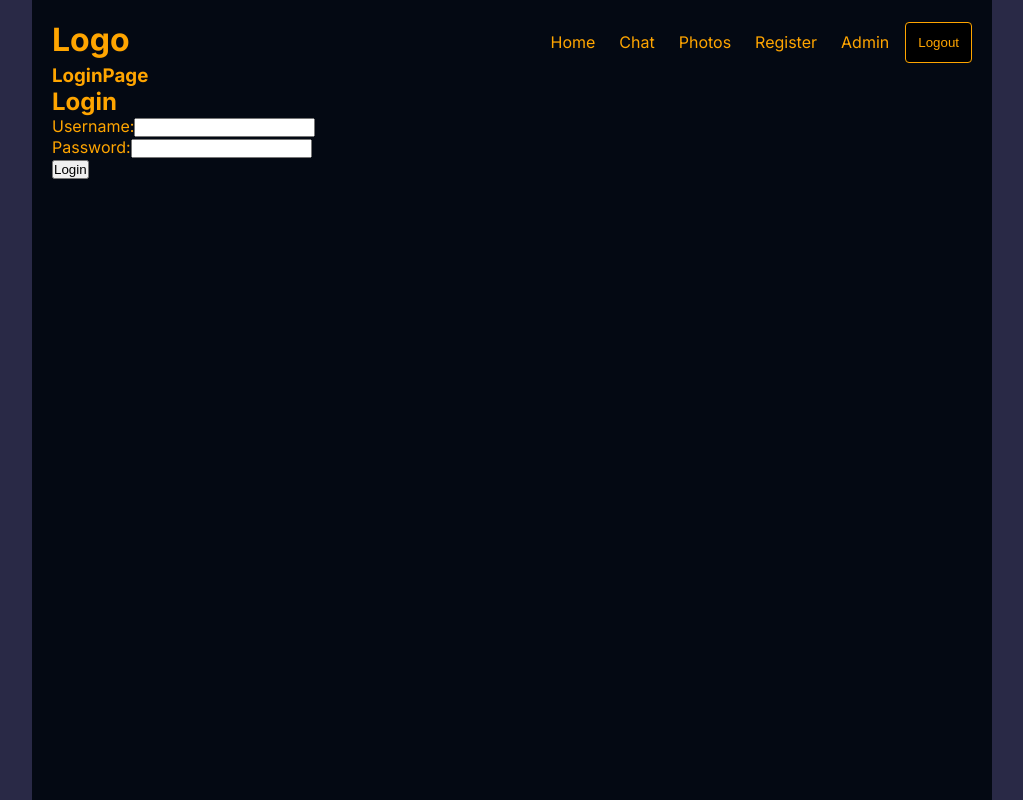
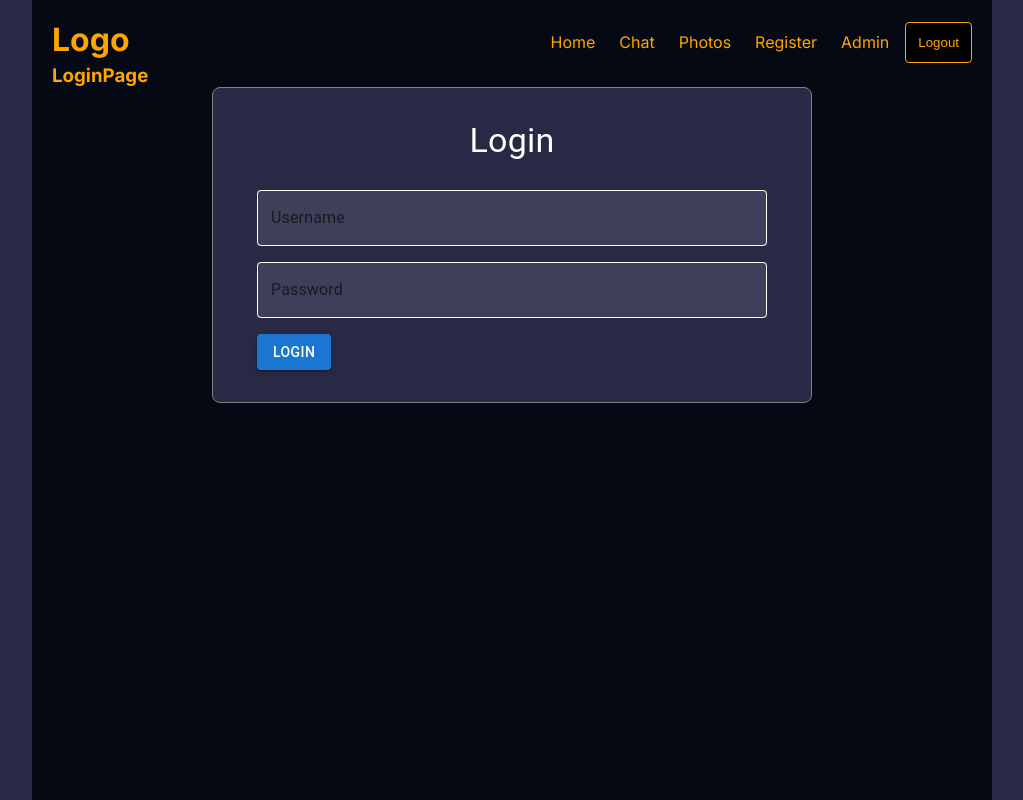
Before and after one commit to Yuriy4VF/next, a Next.js app: page /login in a window 1280 px wide. Shown: the whole page, without its empty margins (128-1151 px from the left). Built offline with nearby package versions, Linux system fonts and the light colour scheme.

Commit message:
refact: login form refactored

```diff
--- a/src/components/LoginForm.tsx
+++ b/src/components/LoginForm.tsx
@@ -1,15 +1,91 @@
-import { useState } from "react";
+import React, { useState } from "react";
+import { useForm } from "react-hook-form";
+import { yupResolver } from "@hookform/resolvers/yup";
+import * as yup from "yup";
+import styled from "styled-components";
+import { TextField, Button, Typography, Container } from "@mui/material";
+
+const loginSchema = yup.object().shape({
+  username: yup
+    .string()
+    .required("Username is required")
+    .min(3, "Username must be at least 3 characters")
+    .max(20, "Username must not exceed 20 characters"),
+  password: yup
+    .string()
+    .required("Password is required")
+    .min(6, "Password must be at least 6 characters")
+    .max(30, "Password must not exceed 30 characters"),
+});
+
+const StyledContainer = styled(Container)`
+  max-width: 400px;
+  min-width: 240px;
+  background-color: var(--bgSoft);
+  border: 1px solid gray;
+  padding: 12px;
+  border-radius: 8px;
+  color: white;
+`;
+
+const StyledForm = styled.form`
+  display: flex;
+  flex-direction: column;
+  gap: 16px;
+  padding: 20px;
+`;
+
+const StyledButton = styled(Button)`
+  align-self: flex-start;
+`;
+
+const ErrorMessage = styled(Typography)`
+  color: red;
+`;
+
+const SuccessMessage = styled(Typography)`
+  color: green;
+`;
+
+const StyledTextField = styled(TextField)`
+  background-color: rgba(255, 255, 255, 0.1);
+  color: white;
+
+  & .MuiInputBase-input {
+    color: white;
+  }
+
+  & .MuiOutlinedInput-root {
+    & fieldset {
+      border-color: white;
+    }
+
+    &.Mui-focused fieldset {
+      border-color: blue;
+    }
+  }
+`;
 
 const LoginForm = () => {
-  const [username, setUsername] = useState("");
-  const [password, setPassword] = useState("");
-  const [error, setError] = useState("");
-  const [success, setSuccess] = useState("");
+  const {
+    register,
+    handleSubmit,
+    setError,
+    clearErrors,
+    formState: { errors },
+  } = useForm({
+    resolver: yupResolver(loginSchema),
+    defaultValues: {
+      username: "",
+      password: "",
+    },
+  });
 
-  const handleSubmit = async (e) => {
-    e.preventDefault();
-    setError("");
-    setSuccess("");
+  const [successMessage, setSuccessMessage] = useState("");
+
+  const onSubmit = async ({ username, password }) => {
+    clearErrors();
+    setSuccessMessage("");
 
     const response = await fetch("/api/login", {
       method: "POST",
@@ -21,45 +97,44 @@ const LoginForm = () => {
 
     if (response.ok) {
       const data = await response.json();
-      localStorage.setItem("token", data.token); // Сохраните токен в localStorage
-      setSuccess("Login successful!");
-      setUsername("");
-      setPassword("");
+      localStorage.setItem("token", data.token);
+      setSuccessMessage("Login successful!");
     } else {
       const data = await response.json();
-      setError(data.error || "Login failed");
+      setError("root", { message: data.error || "Login failed" });
     }
   };
 
   return (
-    <form onSubmit={handleSubmit}>
-      <h2>Login</h2>
-      {error && <p style={{ color: "red" }}>{error}</p>}
-      {success && <p style={{ color: "green" }}>{success}</p>}
-      <div>
-        <label>
-          Username:
-          <input
-            type="text"
-            value={username}
-            onChange={(e) => setUsername(e.target.value)}
-            required
-          />
-        </label>
-      </div>
-      <div>
-        <label>
-          Password:
-          <input
-            type="password"
-            value={password}
-            onChange={(e) => setPassword(e.target.value)}
-            required
-          />
-        </label>
-      </div>
-      <button type="submit">Login</button>
-    </form>
+    <StyledContainer maxWidth="sm">
+      <StyledForm onSubmit={handleSubmit(onSubmit)}>
+        <Typography variant="h4" gutterBottom style={{ textAlign: "center" }}>
+          Login
+        </Typography>
+        <StyledTextField
+          fullWidth
+          label="Username"
+          variant="outlined"
+          {...register("username")}
+          error={!!errors.username}
+          helperText={errors.username ? errors.username.message : ""}
+        />
+        <StyledTextField
+          fullWidth
+          label="Password"
+          type="password"
+          variant="outlined"
+          {...register("password")}
+          error={!!errors.password}
+          helperText={errors.password ? errors.password.message : ""}
+        />
+        {errors.root && <ErrorMessage>{errors.root.message}</ErrorMessage>}
+        {successMessage && <SuccessMessage>{successMessage}</SuccessMessage>}
+        <StyledButton type="submit" variant="contained" color="primary">
+          Login
+        </StyledButton>
+      </StyledForm>
+    </StyledContainer>
   );
 };
 
```
